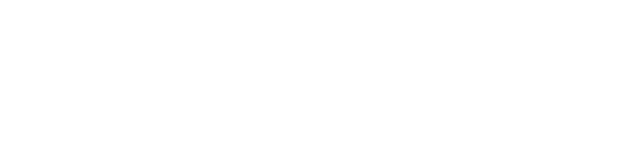
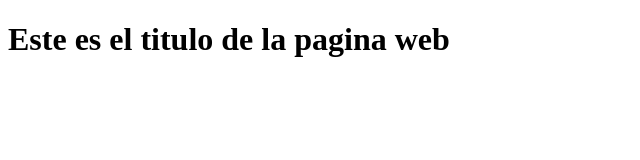
Before and after one commit to JuanChianetta/clase-html-itba, a plain HTML site: page index.html in a window 1280 px wide. Shown: the whole page, without its empty margins (0-640 px from the left). Drawn offline with Linux system fonts and the light colour scheme.

Commit message:
Esto es html

```diff
--- a/index.html
+++ b/index.html
@@ -4,10 +4,12 @@
     <meta charset="UTF-8">
     <meta http-equiv="X-UA-Compatible" content="IE=edge">
     <meta name="viewport" content="width=device-width, initial-scale=1.0">
-    <title>Document</title>
+    <title>Clase 2</title>
 </head>
 <body>
-
+    <h1>
+        Este es el titulo de la pagina web
+    </h1>
 
 </body>
 </html>
```
